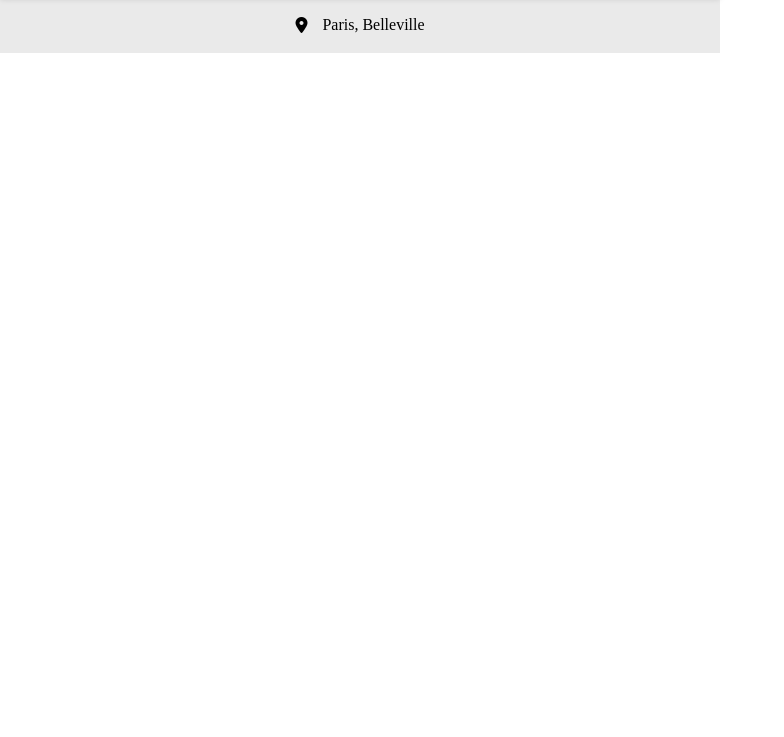
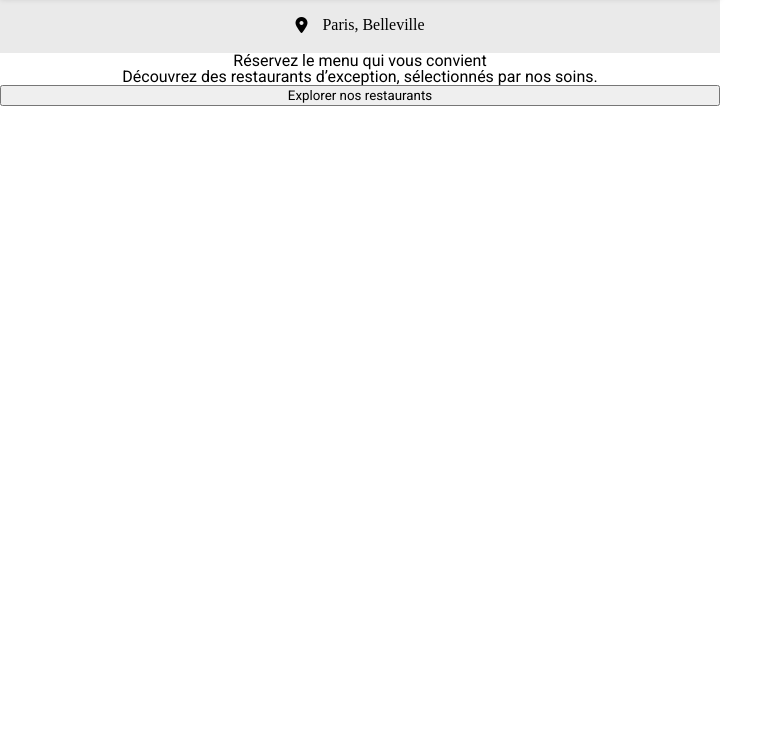
Before and after one commit to Eliyonne/OhMyFood, a plain HTML site: page index.html in a window 1280 px wide. Shown: the part 63-800 px from the top of the page, without its empty margins (0-784 px from the left). Drawn offline with Linux system fonts and the light colour scheme; a web font is replaced by a local one.

Commit message:
Section splash

```diff
--- a/index.html
+++ b/index.html
@@ -15,5 +15,13 @@
                 <p class="header__subtexte">Paris, Belleville</p>
             </div>
         </header>
+        <main>
+            <div class="splash">
+                <h2 class="splash__tittle">Réservez le menu qui
+                    vous convient</h2>
+                <p class="splash__subtexte">Découvrez des restaurants d’exception, sélectionnés par nos soins.</p>
+                <button class="splash__button">Explorer nos restaurants</button>
+            </div>
+        </main>
     </body>
 </html>
--- a/sass/index-reserve.scss
+++ b/sass/index-reserve.scss
@@ -2,4 +2,6 @@
 @import "./utils/color-var";
 @import "./base/fondation";
 @import "./composants/Tittle";
+@import "./composants/splash__button";
+@import "./layouts/splash";
 @import "./layouts/header_index";
--- /dev/null
+++ b/sass/layouts/_splash.scss
@@ -0,0 +1,7 @@
+.splash {
+    display: flex;
+    flex-direction: column;
+    width: 100%;
+    justify-content: center;
+    text-align: center;
+}
```
Also changed, not shown: css/test_css/index-reserve.css, sass/composants/_splash__button.scss (added), 1 other file.
